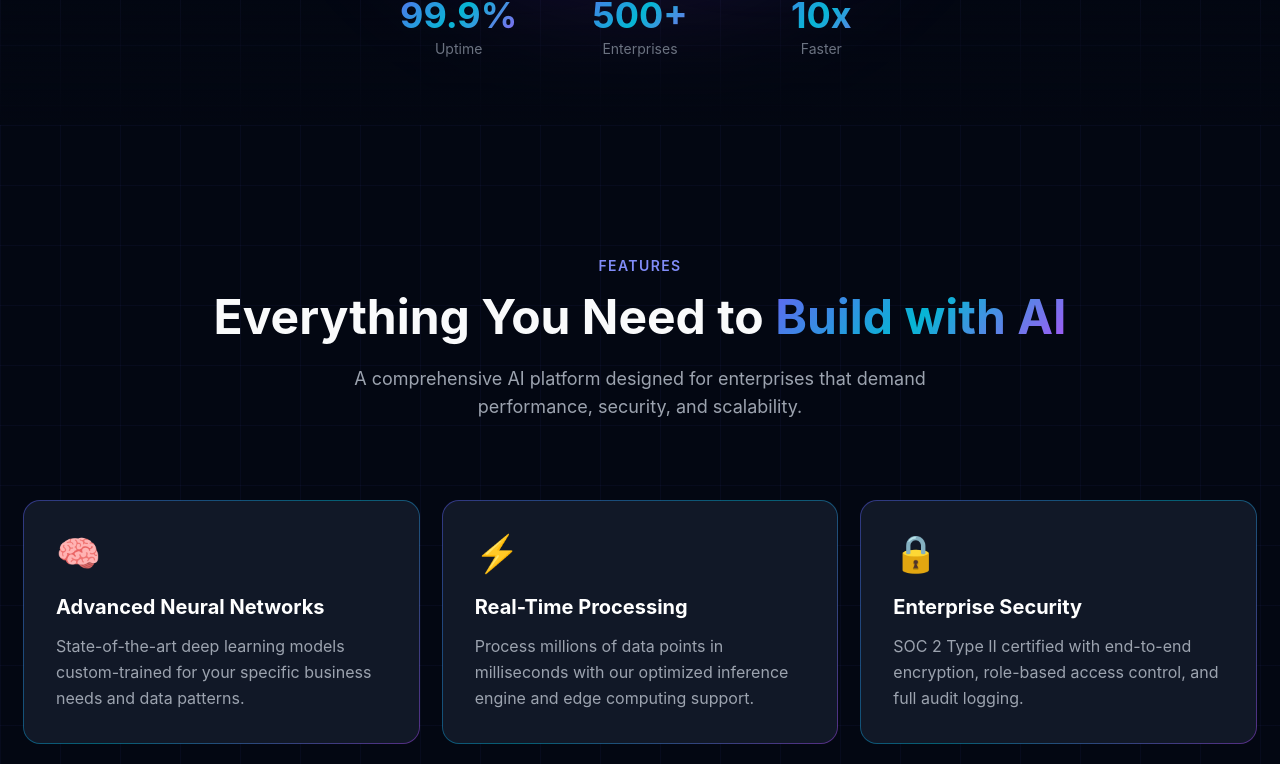
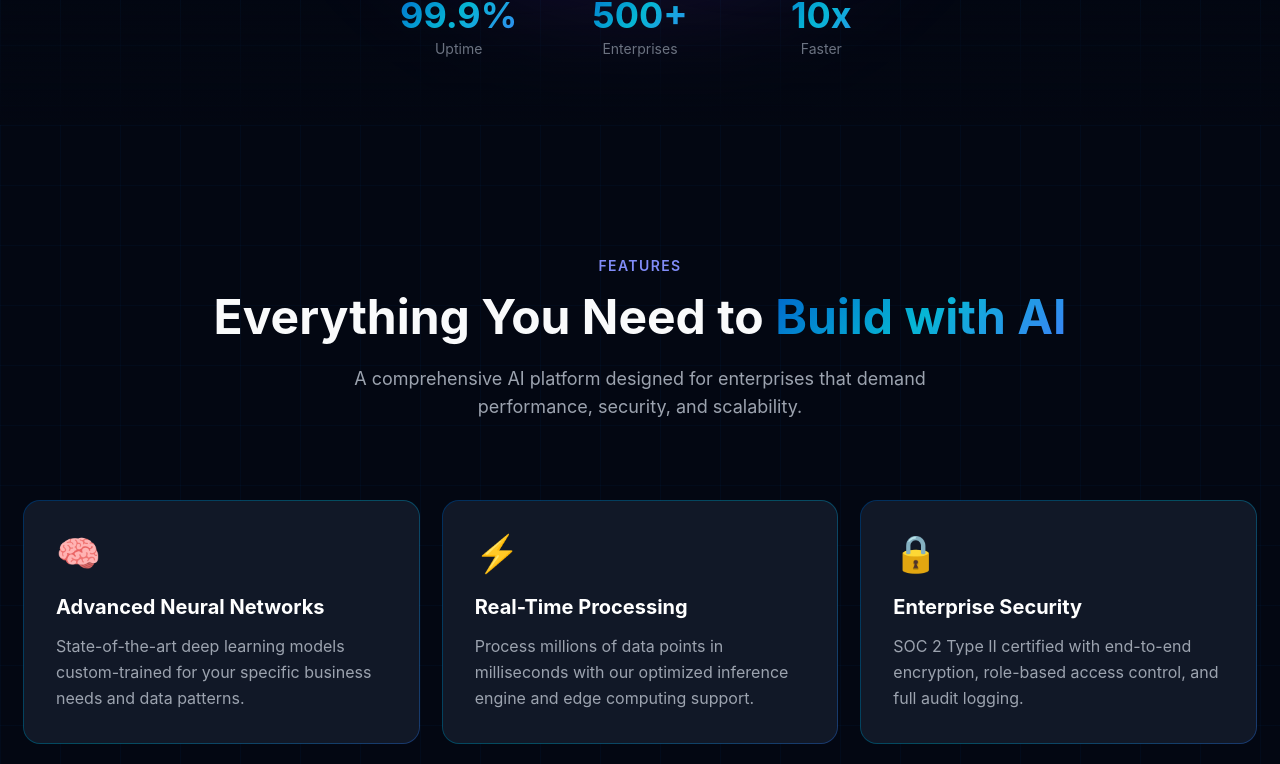
Before and after one commit to Eric841001/qurai-ai-sites, a Next.js app in the folder qurai-ai-site/: page / in a window 1280 px wide. Shown: the part 675-1439 px from the top of the page. Built offline with nearby package versions, Linux system fonts and the light colour scheme.

Commit message:
Update globals.css

```diff
--- a/qurai-ai-site/app/globals.css
+++ b/qurai-ai-site/app/globals.css
@@ -5,8 +5,8 @@
 @import url('https://fonts.googleapis.com/css2?family=Inter:wght@300;400;500;600;700;800;900&display=swap');
 
 :root {
-  --primary: #6366f1;
-  --primary-dark: #4f46e5;
+  --primary: #0066CC;
+  --primary-dark: #0052A3;
   --accent: #06b6d4;
 }
 
@@ -21,38 +21,30 @@ html {
 }
 
 body {
-  font-family: 'Inter', sans-serif;
+  font-family: 'Inter', -apple-system, 'Malgun Gothic', sans-serif;
   background-color: #030712;
   color: #f9fafb;
   overflow-x: hidden;
 }
 
-/* Gradient text utility */
 .gradient-text {
-  background: linear-gradient(135deg, #6366f1 0%, #06b6d4 50%, #a855f7 100%);
+  background: linear-gradient(135deg, #0066CC 0%, #06b6d4 50%, #3b82f6 100%);
   -webkit-background-clip: text;
   -webkit-text-fill-color: transparent;
   background-clip: text;
 }
 
-/* Glow effect */
 .glow {
-  box-shadow: 0 0 40px rgba(99, 102, 241, 0.3), 0 0 80px rgba(6, 182, 212, 0.15);
+  box-shadow: 0 0 40px rgba(0, 102, 204, 0.3), 0 0 80px rgba(6, 182, 212, 0.15);
 }
 
-.glow-hover:hover {
-  box-shadow: 0 0 50px rgba(99, 102, 241, 0.4), 0 0 100px rgba(6, 182, 212, 0.2);
-}
-
-/* Animated background grid */
 .bg-grid {
   background-image:
-    linear-gradient(rgba(99, 102, 241, 0.05) 1px, transparent 1px),
-    linear-gradient(90deg, rgba(99, 102, 241, 0.05) 1px, transparent 1px);
+    linear-gradient(rgba(0, 102, 204, 0.05) 1px, transparent 1px),
+    linear-gradient(90deg, rgba(0, 102, 204, 0.05) 1px, transparent 1px);
   background-size: 60px 60px;
 }
 
-/* Floating animation */
 @keyframes float {
   0%, 100% { transform: translateY(0px); }
   50% { transform: translateY(-20px); }
@@ -62,16 +54,6 @@ body {
   animation: float 6s ease-in-out infinite;
 }
 
-@keyframes float-delayed {
-  0%, 100% { transform: translateY(0px); }
-  50% { transform: translateY(-15px); }
-}
-
-.animate-float-delayed {
-  animation: float-delayed 8s ease-in-out infinite;
-}
-
-/* Pulse glow */
 @keyframes pulse-glow {
   0%, 100% { opacity: 0.4; }
   50% { opacity: 0.8; }
@@ -81,16 +63,14 @@ body {
   animation: pulse-glow 4s ease-in-out infinite;
 }
 
-/* Card hover effect */
 .card-hover {
   transition: all 0.3s ease;
 }
 
 .card-hover:hover {
-  transform: translateY(-8px);
+  transform: translateY(-6px);
 }
 
-/* Gradient border */
 .gradient-border {
   position: relative;
   background: #111827;
@@ -102,9 +82,9 @@ body {
   position: absolute;
   inset: -1px;
   border-radius: 17px;
-  background: linear-gradient(135deg, #6366f1, #06b6d4, #a855f7);
+  background: linear-gradient(135deg, #0066CC, #06b6d4, #3b82f6);
   z-index: -1;
-  opacity: 0.5;
+  opacity: 0.4;
   transition: opacity 0.3s ease;
 }
 
```
